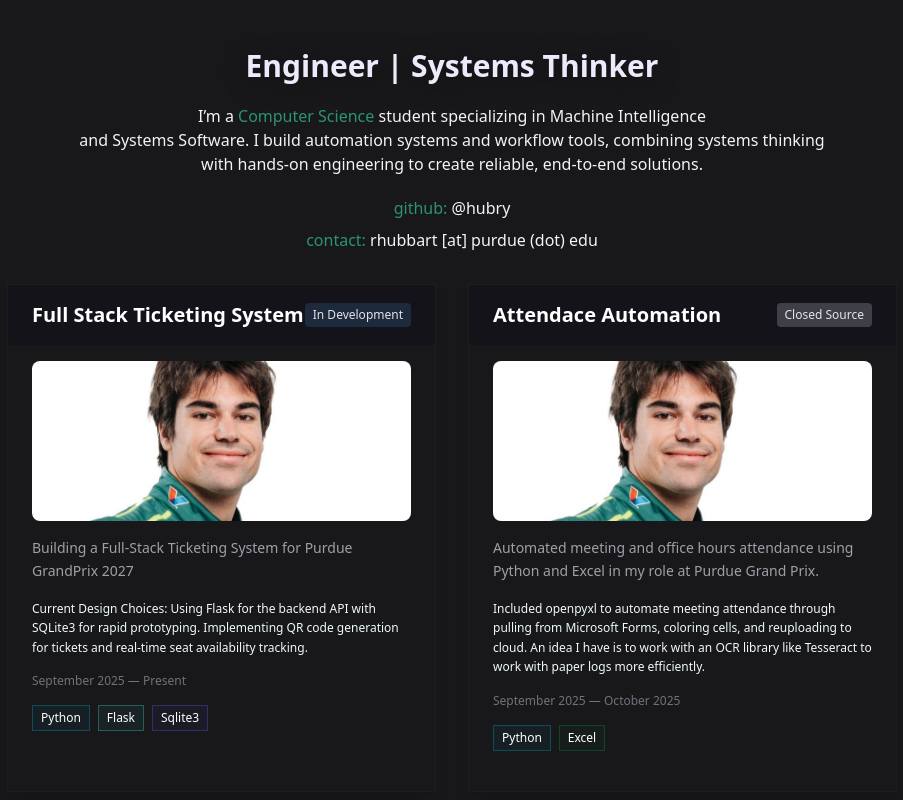
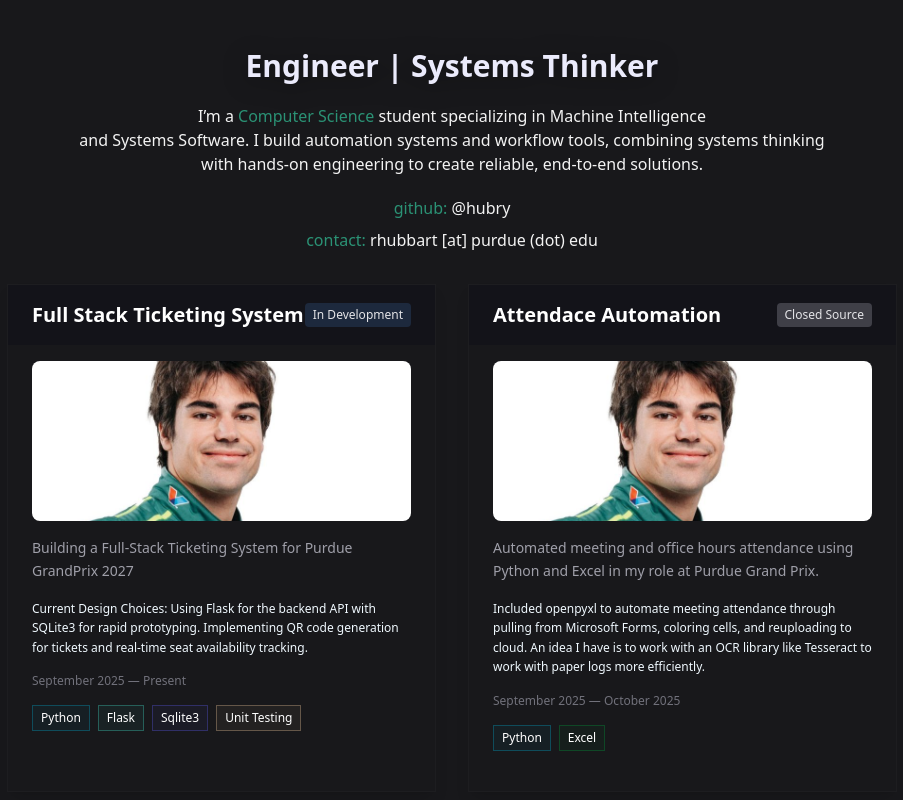
Before and after one commit to hub-ry/portfolio, a React (Vite) app: page / in a window 1280 px wide. Shown: the top 800 px of the page, without its empty margins (188-1091 px from the left). Built offline with nearby package versions, Linux system fonts and the light colour scheme.

Commit message:
added unit-testing card

```diff
--- a/src/components/ProjectCard.tsx
+++ b/src/components/ProjectCard.tsx
@@ -30,6 +30,7 @@ const techColors: Record<string, string> = {
   "Linux Server": "border-1 border-rose-900/30 bg-rose-900/5",
   Tailscale: "border-1 border-stone-800/30 bg-stone-800/5",
   Excel: "border-1 border-green-600/30 bg-green-600/5",
+  "Unit Testing": "border-1 border-orange-200/30 bg-orange-200/5",
 };
 
 export function ProjectCard({ project }: Props) {
--- a/src/data/projects.ts
+++ b/src/data/projects.ts
@@ -35,7 +35,7 @@ export const projects: Project[] = [
     type: "Project",
     start: 'September 2025',
     end: 'Present',
-    techStack: ["Python", "Flask", "Sqlite3"],
+    techStack: ["Python", "Flask", "Sqlite3", "Unit Testing"],
     source: "In-Development",
     id: "ticketing-system"
   },
@@ -92,7 +92,7 @@ export const projects: Project[] = [
     type: "Project",
     start: 'October 2024',
     end: 'December 2024',
-    techStack: ["Java", "MySQL", "Swing GUI"],
+    techStack: ["Java", "MySQL", "Swing GUI", "Unit Testing"],
     source: "Closed-Source",
     id: "chatterbox"
   },
```
